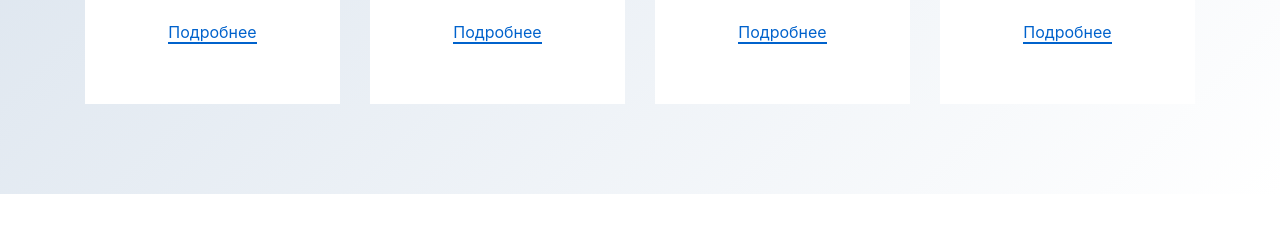
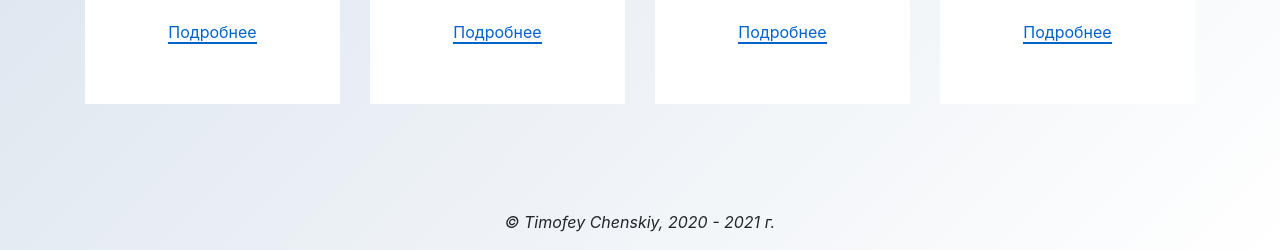
Before and after one commit to timchenko24/django-vesselDW-clustering, a Django app: page /dw/ in a window 1280 px wide. Shown: the part 1075-1325 px from the top of the page. Before the commit the page ends 1269 px from the top, so only its background shows below. Run offline with Django 3.2, Linux system fonts and the light colour scheme; some libraries are stand-ins or nearby versions; some web fonts are replaced.

Commit message:
footer added

```diff
--- a/source/dw/templates/layout/basic.html
+++ b/source/dw/templates/layout/basic.html
@@ -18,7 +18,10 @@
 <body>
     {% include 'layout/navbar.html' %}
 
-    {% block content %}
-    {% endblock %}
+    {% block content %}{% endblock %}
+
+    <footer class="mt-3">
+        <p class="text-center font-italic">&copy; Timofey Chenskiy, 2020 - 2021 г.</p>
+    </footer>
 </body>
 </html>
```
